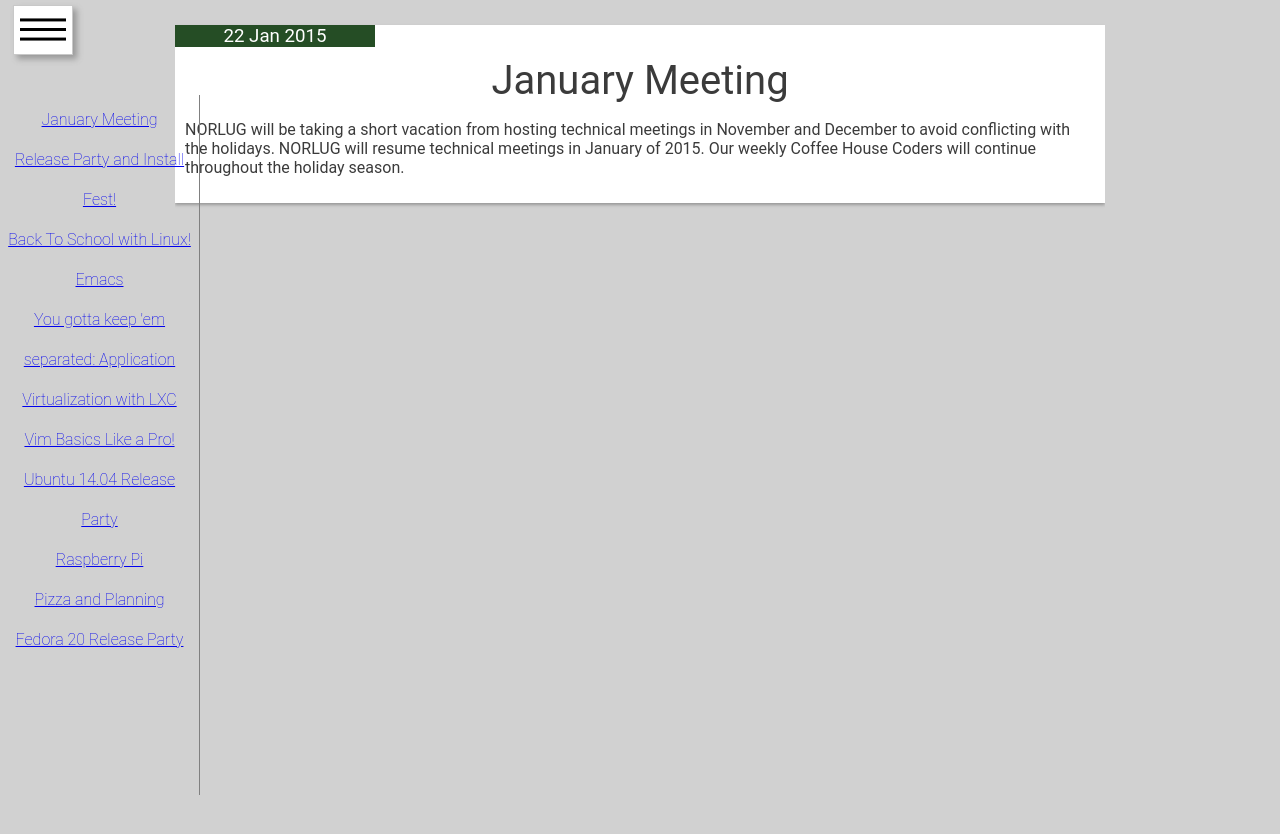
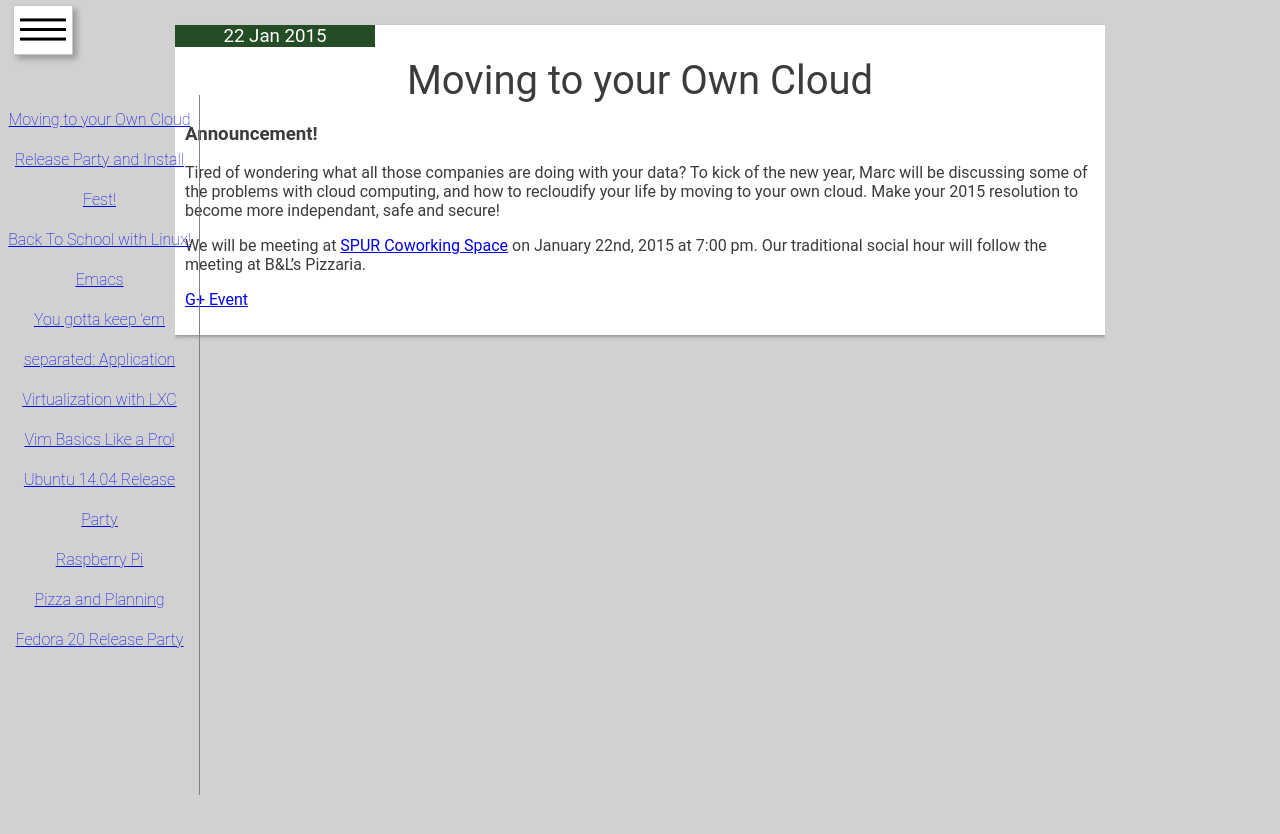
Before and after one commit to norlug/norlug.github.io, a Jekyll site: the page built from _posts/2015-1-22-JanuaryMeeting.markdown, in a window 1280 px wide. Shown: the top 834 px of the page. Built offline with Jekyll 4.4.1, drawn with Linux system fonts in a browser that asks for light colours.

Commit message:
Added Jan 2015 meeting announcement

```diff
--- a/_posts/2015-1-22-JanuaryMeeting.markdown
+++ b/_posts/2015-1-22-JanuaryMeeting.markdown
@@ -1,9 +1,15 @@
 ---
 layout: meetingTemplate
-title:  "January Meeting"
+title:  "Moving to your Own Cloud"
 category: "meetings"
 author: "Marc Thomas"
 date: 2015-1-22 12:00:00
 ---
 
-NORLUG will be taking a short vacation from hosting technical meetings in November and December to avoid conflicting with the holidays. NORLUG will resume technical meetings in January of 2015. Our weekly Coffee House Coders will continue throughout the holiday season.
+<h3>Announcement!</h3>
+
+Tired of wondering what all those companies are doing with your data? To kick of the new year, Marc will be discussing some of the problems with cloud computing, and how to recloudify your life by moving to your own cloud. Make your 2015 resolution to become more independant, safe and secure!
+
+We will be meeting at <a href="https://www.google.com/maps/place/313+1%2F2+Division+St+S,+Northfield,+MN+55057/@44.4569015,-93.1596518,17z/data=!3m1!4b1!4m2!3m1!1s0x87f653c708dab4b3:0x7826288e9b2cdb61">SPUR Coworking Space</a> on January 22nd, 2015 at 7:00 pm. Our traditional social hour will follow the meeting at B&L's Pizzaria.
+
+<a href="https://plus.google.com/events/c0nmpa7hunf7jgi089n0t3b11qo?utm_source=chrome_ntp_icon&utm_medium=chrome_app&utm_campaign=chrome&authkey=CKr4q_bOgrWMeQ">G+ Event</a>
```
